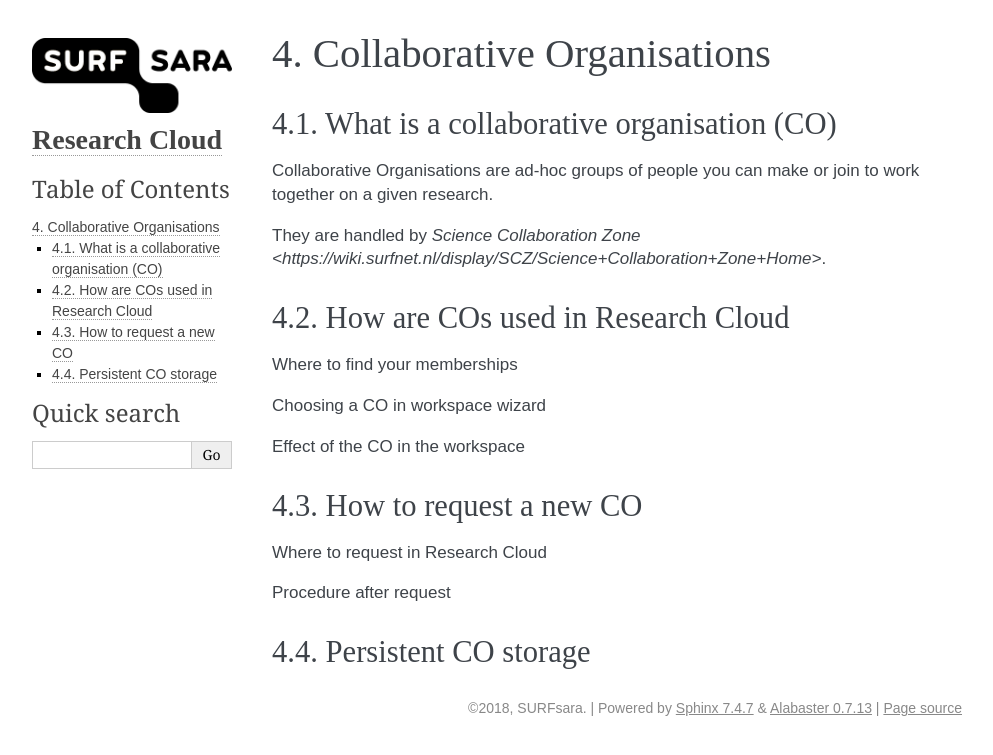
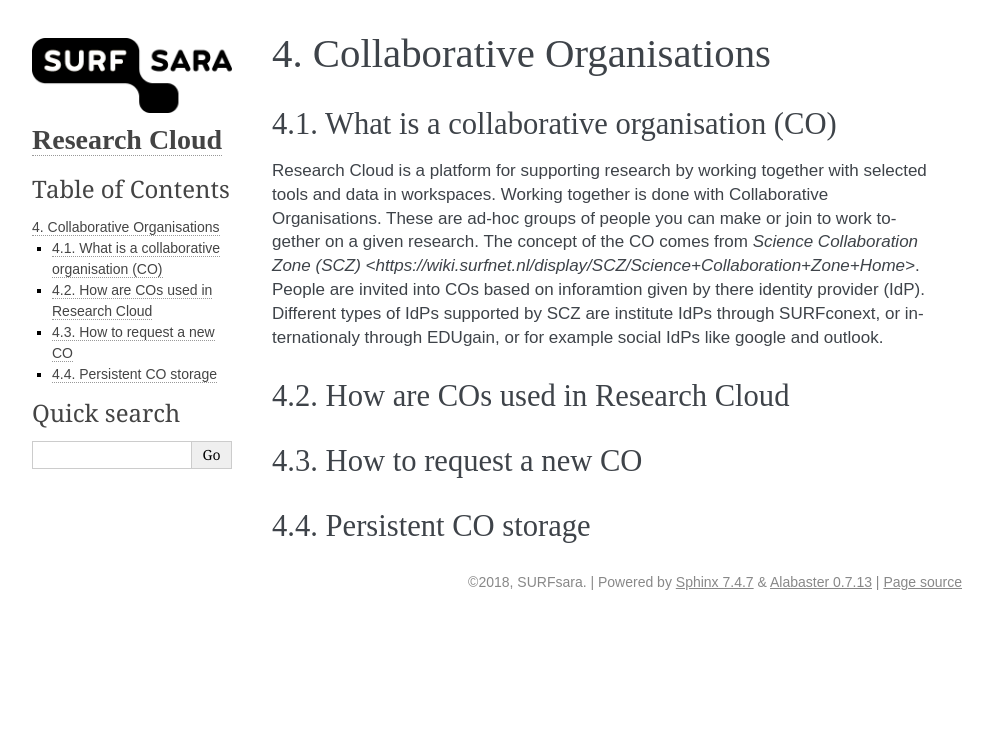
Before and after one commit to sara-nl/researchclouddocs, a Sphinx documentation site: the page built from docs/collaborative_organisations.rst, in a window 1280 px wide. Shown: the top 755 px of the page, without its empty margins (148-1141 px from the left). Built offline with Sphinx 7.4.7, drawn with Linux system fonts in a browser that asks for light colours.

Commit message:
Update collaborative_organisations.rst

```diff
--- a/docs/collaborative_organisations.rst
+++ b/docs/collaborative_organisations.rst
@@ -5,37 +5,39 @@
 What is a collaborative organisation (CO)
 -------------------------
 
-Collaborative Organisations are ad-hoc groups of people you can make or join to work together on a given research.
-
-They are handled by `Science Collaboration Zone <https://wiki.surfnet.nl/display/SCZ/Science+Collaboration+Zone+Home>`.
-
+Research Cloud is a platform for supporting research by working together with selected tools and data in workspaces. Working together is done with Collaborative Organisations. These are ad-hoc groups of people you can make or join to work together on a given research. The concept of the CO comes from `Science Collaboration Zone (SCZ) <https://wiki.surfnet.nl/display/SCZ/Science+Collaboration+Zone+Home>`. People are invited into COs based on inforamtion given by there identity provider (IdP). Different types of IdPs supported by SCZ are institute IdPs through SURFconext, or internationaly through EDUgain, or for example social IdPs like google and outlook.
 
 
 How are COs used in Research Cloud
 -------------------------
 
 
+.. Where to find your memberships
 
-Where to find your memberships
 
-Choosing a CO in workspace wizard
 
-Effect of the CO in the workspace
+.. Choosing a CO in workspace wizard
+
+
+
+.. Effect of the CO in the workspace
 
 
 
 How to request a new CO
 -------------------------
 
-Where to request in Research Cloud
+.. Where to request in Research Cloud
 
-Procedure after request
+
+
+.. Procedure after request
+
+
 
 
 Persistent CO storage
 -------------------------
 
-
-
-
-.. TODOcument: describe how to manage CO's
+.. Workspaces are volatile
+.. Persistent storage using researchDrive
```
